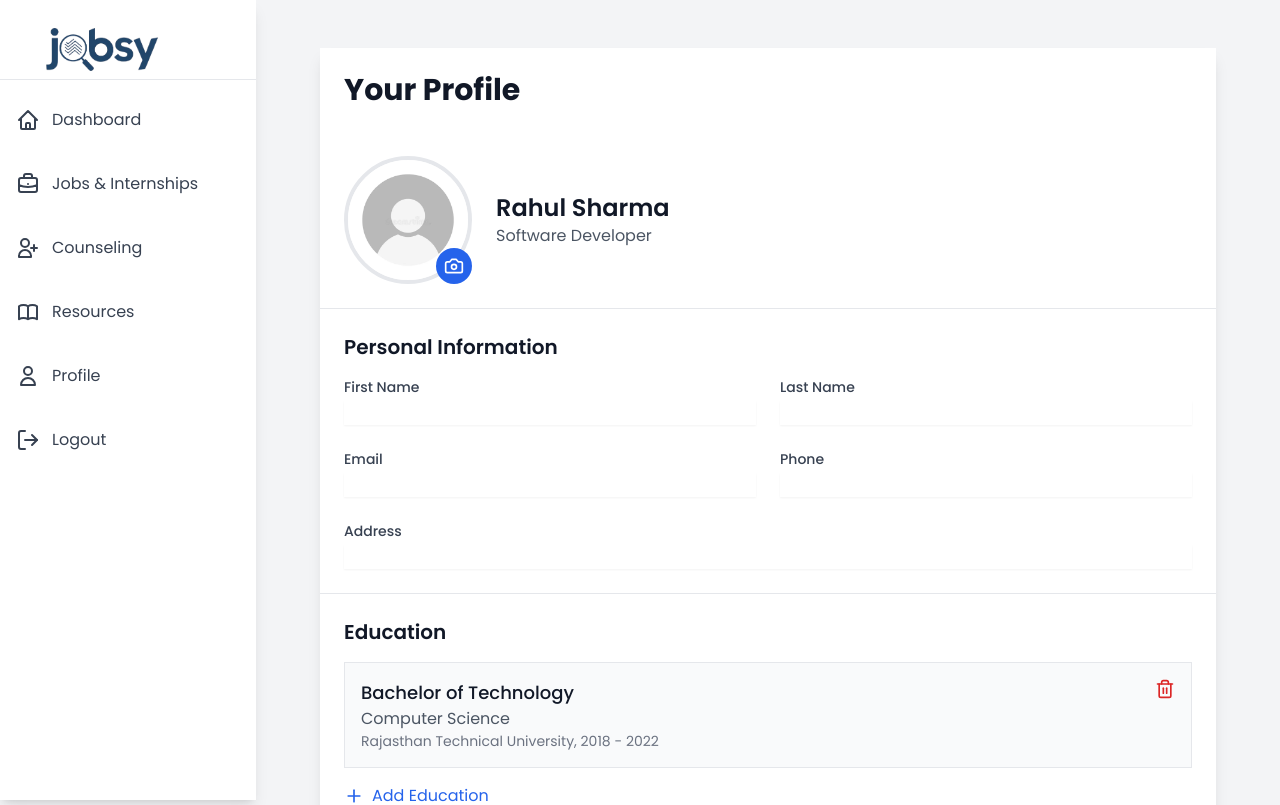
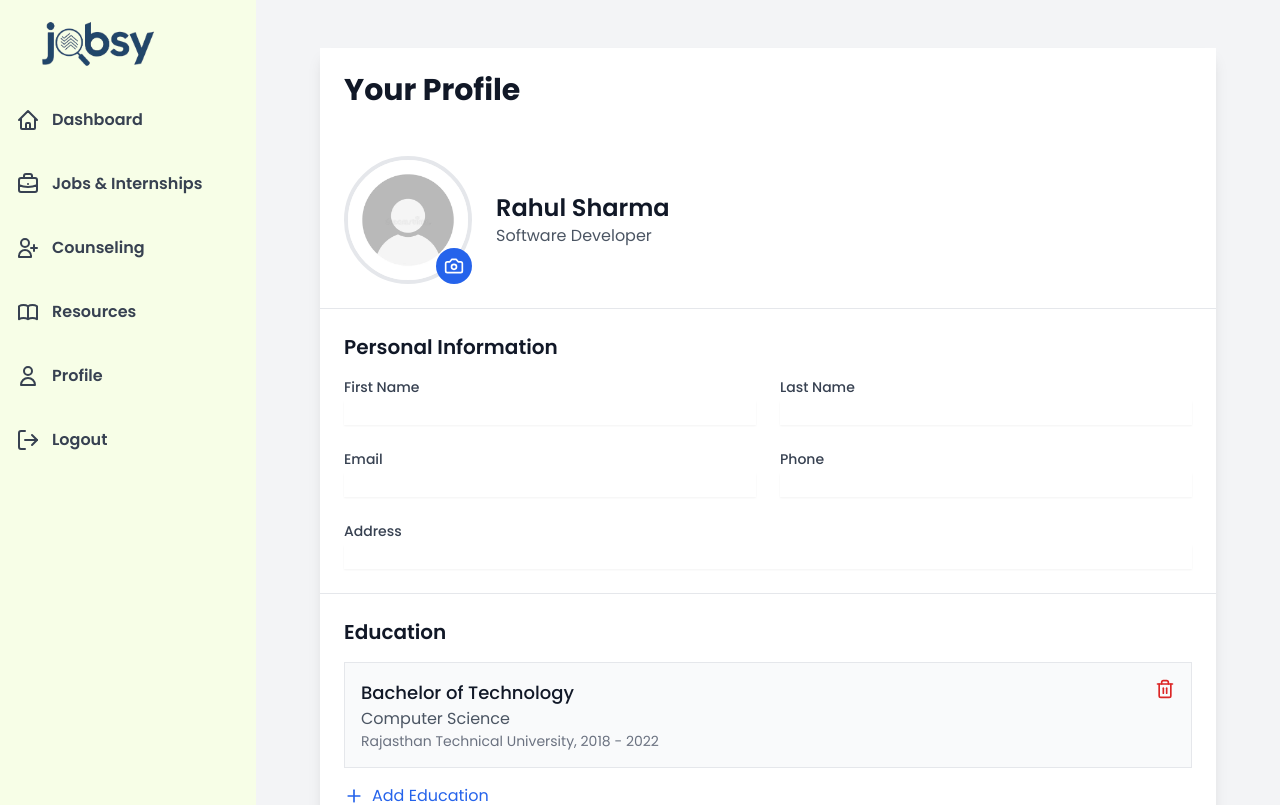
Before and after one commit to Vivek7d/joSy, a Next.js app: page /profile in a window 1280 px wide. Shown: the top 805 px of the page. Built offline with nearby package versions, Linux system fonts and the light colour scheme.

Commit message:
sidebar layout fixed

```diff
--- a/app/counseling/page.js
+++ b/app/counseling/page.js
@@ -247,7 +247,7 @@ export default function CounselingServices() {
 
                     <Button
                       onClick={handleBookAppointment}
-                      className="w-full py-2 bg-black text-white rounded-md"
+                      className="w-full py-2 bg-black hover:text-black text-white rounded-md"
                     >
                       Book Appointment
                     </Button>
--- a/components/Navbar.js
+++ b/components/Navbar.js
@@ -1,5 +1,5 @@
 // components/Sidebar.js
-import { HomeIcon, BriefcaseIcon, QuestionMarkCircleIcon, BookOpenIcon, UserIcon, UserAddIcon } from "@heroicons/react/outline"; // Importing Heroicons
+import { HomeIcon, BriefcaseIcon, BookOpenIcon, UserIcon, UserAddIcon } from "@heroicons/react/outline"; // Importing Heroicons
 import Link from "next/link";
 import { Poppins } from 'next/font/google';
 import { LogOut } from "lucide-react";
@@ -12,55 +12,53 @@ const poppins = Poppins({
 
 export default function Sidebar() {
   return (
-    <div className={`${poppins.className} h-screen w-64 bg-white text-gray-900 flex flex-col shadow-lg`}>
-      <div className="flex items-center justify-center h-20 border-b border-gray-200">
-      <div className="flex items-center space-x-4 pr-14 mt-6">
-      <Link href='/'>
+    <div className={`${poppins.className} h-[180vh] w-64 bg-[#f7fee7] text-gray-900 flex flex-col `}>
+      <div className="flex items-center justify-center h-20 pr-16 pt-3 border-gray-200">
+        <Link href="/">
           <Image
             src="/logo-1.png" // Replace with the correct path to your logo
             alt="JobSy Logo"
             width={120} // Adjust the width as needed
             height={40} // Adjust the height as needed
-              className={`cursor-pointer`}
+            className="cursor-pointer"
           />
         </Link>
       </div>
-      </div>
-      <nav className="flex-grow">
-        <ul className="mt-5 space-y-6">
+      <nav className="flex-grow bg-[#f7fee7] ">
+        <ul className="mt-5 space-y-6 font-semibold">
           <li>
-            <Link href="/dashboard" className="flex items-center px-4 py-2 text-gray-700 hover:bg-gray-100 hover:text-blue-600">
-              <HomeIcon className="h-6 w-6 mr-3" />
+            <Link href="/dashboard" className="flex  items-center px-4 py-2 text-gray-700 hover:bg-[#f7fee7] hover:text-blue-600">
+              <HomeIcon className="h-6 w-6 mr-3 hover:bg-[#f7fee7]" />
               Dashboard
             </Link>
           </li>
           <li>
-            <Link href="/jobs-internships" className="flex items-center px-4 py-2 text-gray-700 hover:bg-gray-100 hover:text-blue-600">
-              <BriefcaseIcon className="h-6 w-6 mr-3" />
+            <Link href="/jobs-internships" className="flex items-center px-4 py-2 text-gray-700 hover:bg-[#f7fee7] hover:text-blue-600">
+              <BriefcaseIcon className="h-6 w-6 mr-3 hover:bg-[#f7fee7]" />
               Jobs & Internships
             </Link>
           </li>
           <li>
-            <Link href="/counseling" className="flex items-center px-4 py-2 text-gray-700 hover:bg-gray-100 hover:text-blue-600">
-              <UserAddIcon className="h-6 w-6 mr-3" />
+            <Link href="/counseling" className="flex items-center px-4 py-2 text-gray-700 hover:bg-[#f7fee7] hover:text-blue-600">
+              <UserAddIcon className="h-6 w-6 mr-3 hover:bg-[#f7fee7]" />
               Counseling
             </Link>
           </li>
           <li>
-            <Link href="/resources" className="flex items-center px-4 py-2 text-gray-700 hover:bg-gray-100 hover:text-blue-600">
-              <BookOpenIcon className="h-6 w-6 mr-3" />
+            <Link href="/resources" className="flex items-center px-4 py-2 text-gray-700 hover:bg-[#f7fee7] hover:text-blue-600">
+              <BookOpenIcon className="h-6 w-6 mr-3 hover:bg-[#f7fee7]" />
               Resources
             </Link>
           </li>
           <li>
-            <Link href="/profile" className="flex items-center px-4 py-2 text-gray-700 hover:bg-gray-100 hover:text-blue-600">
-              <UserIcon className="h-6 w-6 mr-3" />
+            <Link href="/profile" className="flex items-center px-4 py-2 text-gray-700 hover:bg-[#f7fee7] hover:text-blue-600">
+              <UserIcon className="h-6 w-6 mr-3 hover:bg-[#f7fee7]" />
               Profile
             </Link>
           </li>
           <li>
-            <Link href="/logout" className="flex items-center px-4 py-2 text-gray-700 hover:bg-gray-100 hover:text-blue-600">
-              <LogOut className="h-6 w-6 mr-3" />
+            <Link href="/logout" className="flex items-center px-4 py-2  text-gray-700 hover:bg-[#f7fee7] hover:text-blue-600">
+              <LogOut className="h-6 w-6 mr-3 hover:bg-[#f7fee7]" />
               Logout
             </Link>
           </li>
```
Lines whose indentation alone changed are shown as unchanged.
